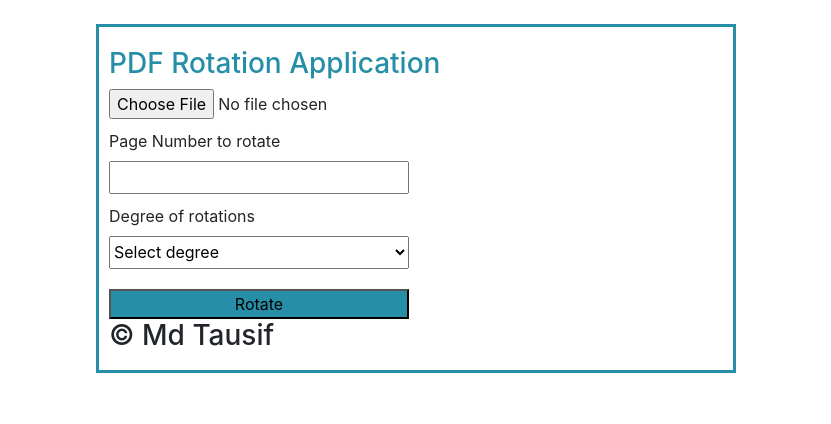
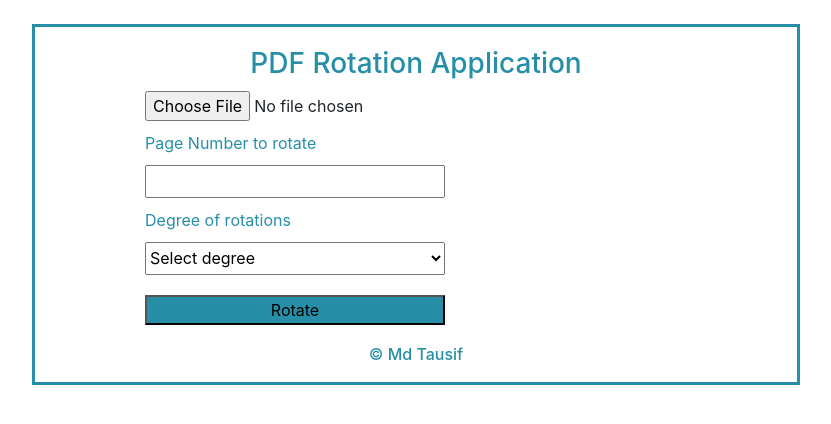
Before and after one commit to codingf3ver/Flask-application-for-pdf-rotation, a Flask app: page / in a window 1280 px wide. Shown: the top 424 px of the page, without its empty margins (224-1055 px from the left). Run offline with Flask 2, Linux system fonts and the light colour scheme; some libraries are stand-ins or nearby versions.

Commit message:
Update pdf-manipulation.css

```diff
--- a/static/pdf-manipulation.css
+++ b/static/pdf-manipulation.css
@@ -1,23 +1,41 @@
 .heading-color {
   color: rgb(38, 143, 167);
+  /* position: absolute; */
+    top: 50%;
+    left: 50%;
+    text-align: center;
+    /* transform: translateX(-50%) translateY(-50%); */
 }
 .center-content {
   margin: auto;
-  width: 50%;
+  width: 60%;
   border: 3px solid rgb(38, 143, 167);
   padding: 10px;
 }
 .pdfpage-margin {
   margin-top: 10px;
+  margin-bottom: 10px;
+  color: rgb(38, 143, 167);
+
 }
 
 form {
   display: flex;
   flex-direction: column;
   width: 300px;
+  margin-left: 100px;
 }
 
 .btn-color {
   margin-top: 20px;
   background-color: rgb(38, 143, 167);
 }
+.copyright{
+  /* position: absolute; */
+  bottom: 0;
+  width: 100%;
+  text-align: center;
+  font-size: 16px;
+  color: rgb(38, 143, 167);
+  margin-top: 20px;
+}
```
